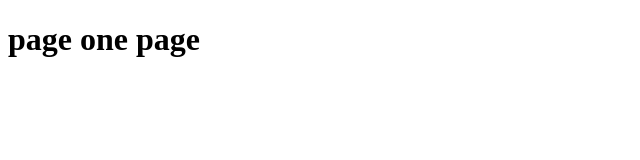
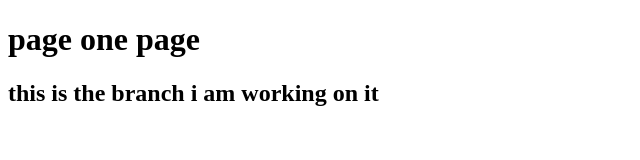
Before and after one commit to prakashreddy-25/project1, a plain HTML site: page page1.htm in a window 1280 px wide. Shown: the whole page, without its empty margins (0-640 px from the left). Drawn offline with Linux system fonts and the light colour scheme.

Commit message:
h2 tag added

```diff
--- a/page1.htm
+++ b/page1.htm
@@ -7,5 +7,6 @@
 </head>
 <body>
  <h1>page one page</h1>
+ <h2>this is the branch i am working on it</h2>
 </body>
 </html>
```
